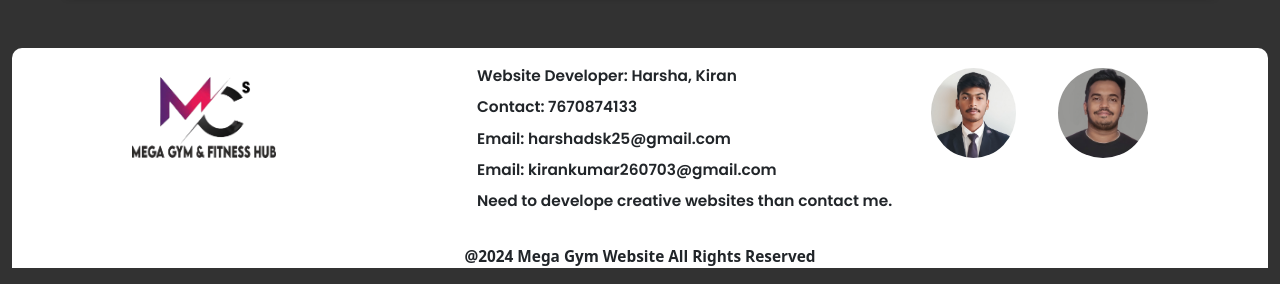
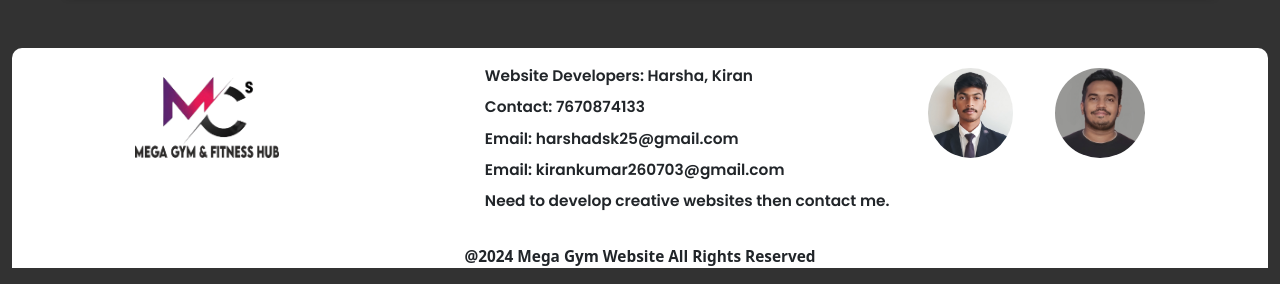
Before and after one commit to Harsha0409/megagym, a plain HTML site: page blog.html in a window 1280 px wide. Shown: the part 2258-2542 px from the top of the page. Drawn offline with nearby package versions, Linux system fonts and the light colour scheme.

Commit message:
Update blog.html

```diff
--- a/blog.html
+++ b/blog.html
@@ -135,11 +135,11 @@
                 <img src="assets/megalogo.png">
                 <div class="dev-info">
                     <div class="devname">
-                        <p>Website Developer: Harsha, Kiran</p>
+                        <p>Website Developers: Harsha, Kiran</p>
                             <p>Contact: 7670874133</p>
                             <p>Email: harshadsk25@gmail.com</p>
                             <p>Email: kirankumar260703@gmail.com</p>
-                            <p>Need to develope creative websites than contact me.</p>
+                            <p>Need to develop creative websites then contact me.</p>
                     </div>
                     <div class="dev-img">
                       <img src="assets/dev.jpg" alt="developer_img">
```
